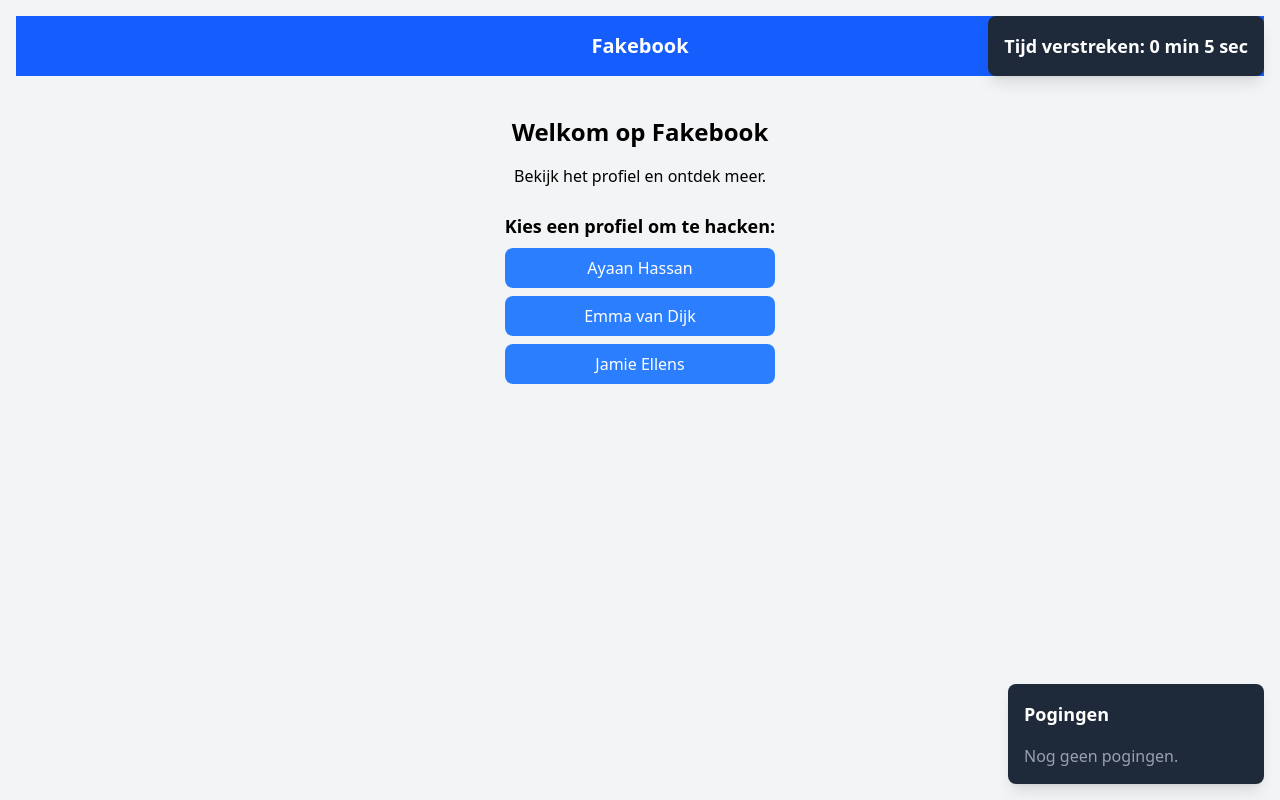
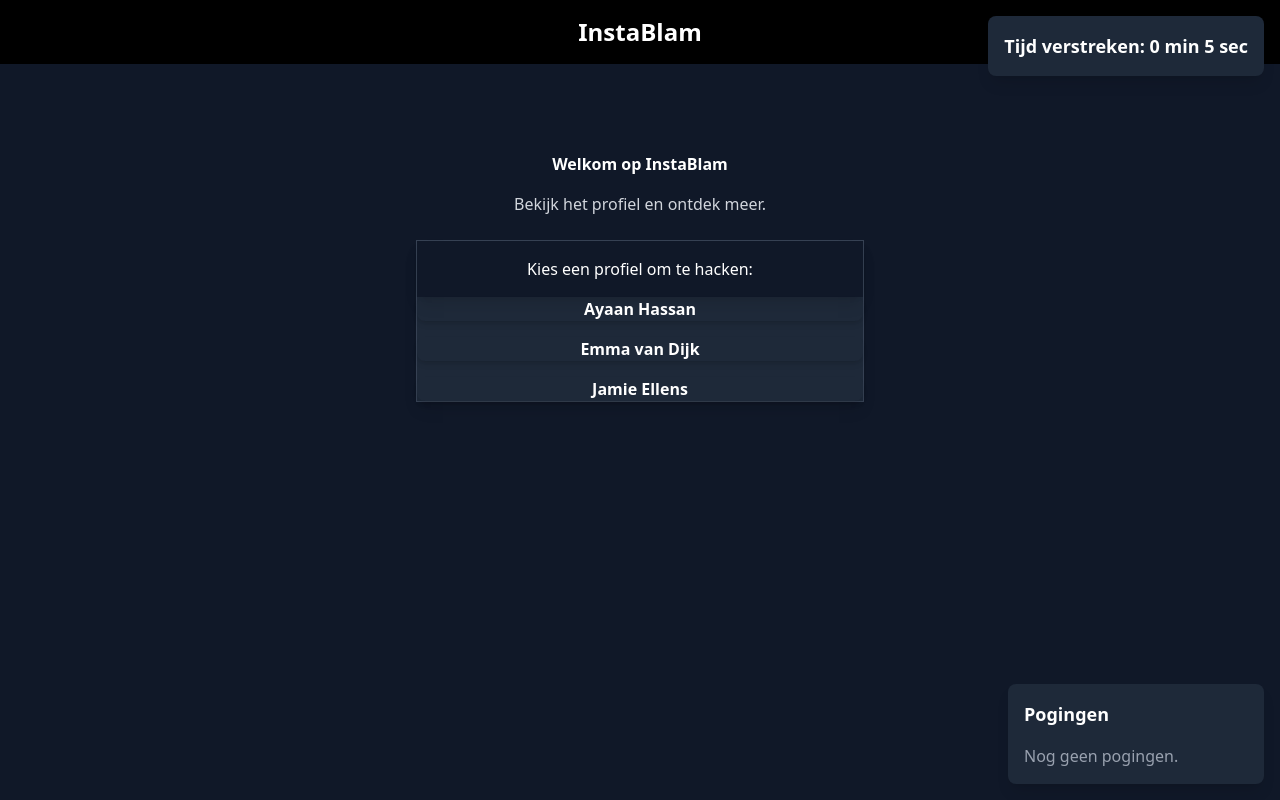
Before and after one commit to nkarimova24/kw1c-profileHack, a React (Vite) app: page / in a window 1280 px wide. Built offline with nearby package versions, Linux system fonts and the light colour scheme.

Commit message:
InstaBlam

```diff
--- a/src/App.jsx
+++ b/src/App.jsx
@@ -12,22 +12,37 @@ function App() {
   const [timerKey, setTimerKey] = useState(0);
 
   const resetTimer = () => {
-    setTimerKey(prevKey => prevKey + 1);
+    setTimerKey((prevKey) => prevKey + 1);
   };
 
   return (
     <Router>
-      <div className="min-h-screen bg-gray-100 text-black flex flex-col items-center p-4">
-        <header className="w-full bg-blue-600 p-4 text-center text-xl font-bold text-white">
-          Fakebook
+      <div className="min-h-screen bg-gray-900 text-white flex flex-col items-center">
+        {/* Fixed Header */}
+        <header className="fixed top-0 left-0 z-30 w-full bg-black p-4 text-center text-2xl font-bold">
+          InstaBlam
         </header>
-        <Timer key={timerKey} />
-        <Attempts attempts={attempts} />
-        <Routes>
-          <Route path="/" element={<HomePage />} />
-          <Route path="/profile/:id" element={<ProfilePage resetTimer={resetTimer} />} />
-          <Route path="/login/:id" element={<Login setAttempts={setAttempts} />} />
-        </Routes>
+
+        {/* Fixed Timer just below the header */}
+        <div className="fixed top-[64px] left-0 z-40 w-full bg-gray-900">
+          <Timer key={timerKey} />
+        </div>
+
+        {/* Content Container with top padding to offset the fixed header and timer */}
+        <div className="w-full pt-[112px] p-4">
+          <Attempts attempts={attempts} />
+          <Routes>
+            <Route path="/" element={<HomePage />} />
+            <Route
+              path="/profile/:id"
+              element={<ProfilePage resetTimer={resetTimer} />}
+            />
+            <Route
+              path="/login/:id"
+              element={<Login setAttempts={setAttempts} />}
+            />
+          </Routes>
+        </div>
       </div>
     </Router>
   );
--- a/src/components/Login.jsx
+++ b/src/components/Login.jsx
@@ -50,9 +50,9 @@ function Login({ setAttempts }) {
   return (
     <div className="flex justify-center mt-10 px-4">
       {profileLogin ? (
-        <Card className="w-full max-w-md shadow-lg">
-          <CardHeader className="bg-blue-500 text-center py-4">
-            <Typography variant="h5" color="white">
+        <Card className="w-full max-w-md shadow-2xl bg-gray-800 border border-gray-700">
+          <CardHeader className="bg-gray-900 text-center py-4">
+            <Typography variant="h5" className="text-white">
               Welkom {profileLogin.name}
             </Typography>
           </CardHeader>
@@ -64,9 +64,11 @@ function Login({ setAttempts }) {
                 value={password}
                 onChange={(e) => setPassword(e.target.value)}
                 required
+                className="bg-gray-700 text-white"
+                labelProps={{ className: "text-gray-300" }}
               />
               {message && (
-                <Typography variant="small" color="red">
+                <Typography variant="small" className="text-red-400">
                   {message}
                 </Typography>
               )}
@@ -84,7 +86,7 @@ function Login({ setAttempts }) {
           </form>
         </Card>
       ) : (
-        <Typography variant="h6" color="red" className="mt-10">
+        <Typography variant="h6" className="mt-10 text-red-400">
           Profiel niet gevonden.
         </Typography>
       )}
--- a/src/pages/HomePage.jsx
+++ b/src/pages/HomePage.jsx
@@ -1,22 +1,45 @@
 import { Link } from "react-router-dom";
+import {
+  Card,
+  CardHeader,
+  CardBody,
+  Typography,
+  Button,
+} from "@material-tailwind/react";
 
 function HomePage() {
   return (
-    <div className="text-center mt-10">
-      <h1 className="text-2xl font-bold">Welkom op Fakebook</h1>
-      <p className="mt-4">Bekijk het profiel en ontdek meer.</p>
-      <div className="mt-6">
-        <h2 className="text-lg font-bold">Kies een profiel om te hacken:</h2>
-        <Link to="/profile/ayaan-hassan" className="block bg-blue-500 p-2 mt-2 rounded-lg text-white hover:bg-blue-400">
+    <div className="flex flex-col items-center mt-10 px-4">
+      <Typography variant="h2" className="font-bold text-white">
+        Welkom op InstaBlam
+      </Typography>
+      <Typography variant="lead" className="mt-4 text-gray-300">
+        Bekijk het profiel en ontdek meer.
+      </Typography>
+      <Card className="w-full max-w-md mt-6 shadow-lg bg-gray-800 border border-gray-700">
+        <CardHeader className="bg-gray-900 text-center py-4">
+          <Typography variant="h5" className="text-white">
+            Kies een profiel om te hacken:
+          </Typography>
+        </CardHeader>
+        <CardBody className="flex flex-col gap-4">
+          <Link to="/profile/ayaan-hassan">
+            <Button fullWidth variant="filled" color="blue">
               Ayaan Hassan
+            </Button>
           </Link>
-        <Link to="/profile/emma-van-dijk" className="block bg-blue-500 p-2 mt-2 rounded-lg text-white hover:bg-blue-400">
+          <Link to="/profile/emma-van-dijk">
+            <Button fullWidth variant="filled" color="blue">
               Emma van Dijk
+            </Button>
           </Link>
-        <Link to="/profile/j.ellens" className="block bg-blue-500 p-2 mt-2 rounded-lg text-white hover:bg-blue-400">
+          <Link to="/profile/j.ellens">
+            <Button fullWidth variant="filled" color="blue">
               Jamie Ellens
+            </Button>
           </Link>
-      </div>
+        </CardBody>
+      </Card>
     </div>
   );
 }
--- a/src/pages/ProfilePage.jsx
+++ b/src/pages/ProfilePage.jsx
@@ -10,7 +10,7 @@ import {
   DialogBody,
   DialogFooter,
 } from "@material-tailwind/react";
-import { Fragment, useState } from "react";
+import { useState } from "react";
 import { useParams, useNavigate, Link } from "react-router-dom";
 
 const profiles = {
@@ -61,12 +61,23 @@ const profiles = {
   "j.ellens": {
     name: "Jamie Ellens",
     location: "Nijmegen, Nederland",
-    birthdate: "3 Augustus 1999",
+    birthdate: "3 Augustus",
     hobby: "Skaten, koken, graffiti",
-    image: "",
+    image:
+      "https://images.unsplash.com/photo-1611453621839-da40752783fa?fm=jpg&q=60&w=3000&ixlib=rb-4.0.3&ixid=M3wxMjA3fDB8MHxzZWFyY2h8Mnx8c2thdGVyJTIwYm95fGVufDB8fDB8fHww",
     posts: [
-      { text: "De zoveelste kickflip van vandaag", image: "", likes: 99 },
-      { text: "Frans cuisine", image: "", likes: 90 },
+      {
+        text: "De zoveelste kickflip van vandaag",
+        image:
+          "https://upload.wikimedia.org/wikipedia/commons/thumb/1/16/Skateboarding_kickflip_2.jpg/220px-Skateboarding_kickflip_2.jpg",
+        likes: 99,
+      },
+      {
+        text: "Frans cuisine",
+        image:
+          "https://encrypted-tbn0.gstatic.com/images?q=tbn:ANd9GcSRIpqUKeuhR2q6JlrcAsZKsLdFLilHWlAyhA&s",
+        likes: 90,
+      },
     ],
   },
 };
@@ -74,77 +85,57 @@ const profiles = {
 function ProfilePage({ resetTimer }) {
   const { id } = useParams();
   const navigate = useNavigate();
-  // Fallback to a default profile if the id isn't found
+  // Fallback default profile when none is found
   const profile = profiles[id] || profiles["ayaan-hassan"];
 
   const [isOpen, setIsOpen] = useState(false);
-
   const closeModal = () => setIsOpen(false);
-
   const handleBackToHome = () => {
     resetTimer();
     navigate("/");
   };
 
   return (
-    <div className="flex justify-center mt-10 px-4">
-      <Card className="w-full max-w-md shadow-lg">
+    <div className="min-h-screen bg-gray-900 text-white py-8 px-4">
+      {/* Header with Branding */}
+
+
+      {/* Main content: Profile Info & Posts Grid */}
+      <div className="max-w-6xl mx-auto flex flex-col md:flex-row gap-8">
+        {/* Profile Info Column */}
+        <div className="md:w-1/3">
+          <Card className="bg-gray-800 border border-gray-700 shadow-lg">
             <CardHeader floated={false} className="h-56">
               {profile.image ? (
                 <img
                   src={profile.image}
                   alt="Profiel Foto"
-              className="w-full h-full object-cover rounded-lg"
+                  className="w-full h-full object-cover rounded-t-lg"
                 />
               ) : (
-            <div className="w-full h-full flex items-center justify-center bg-gray-200 rounded-lg">
+                <div className="w-full h-full flex items-center justify-center bg-gray-700 rounded-t-lg">
                   <Typography variant="h4" color="gray">
                     Geen foto
                   </Typography>
                 </div>
               )}
             </CardHeader>
-        <CardBody className="text-center">
-          <Typography variant="h5" color="blue-gray" className="mb-2">
+            <CardBody>
+              <Typography variant="h5" className="mb-2">
                 {profile.name}
               </Typography>
-          <Typography color="gray" className="mb-1">
+              <Typography className="text-gray-400 mb-1">
                 {profile.location}
               </Typography>
-          <Typography variant="small" color="gray" className="mb-4">
+              <Typography variant="small" className="text-gray-500 mb-4">
                 {profile.birthdate}
               </Typography>
-          <Typography className="mb-4">
+              <Typography>
                 <strong>Hobby's:</strong> {profile.hobby}
               </Typography>
-
-          <Typography variant="h6" className="mb-2">
-            Posts
-          </Typography>
-          <div className="space-y-4">
-            {profile.posts.map((post, index) => (
-              <Card key={index} className="bg-gray-100">
-                <CardBody>
-                  <Typography className="mb-2">
-                    <strong>{profile.name}:</strong> {post.text}
-                  </Typography>
-                  {post.image && (
-                    <img
-                      src={post.image}
-                      alt="Post afbeelding"
-                      className="w-full rounded-lg mb-2"
-                    />
-                  )}
-                  <Typography variant="small" color="red" className="font-bold">
-                    ❤️ {post.likes} likes
-                  </Typography>
             </CardBody>
-              </Card>
-            ))}
-          </div>
-        </CardBody>
-        <CardFooter className="flex justify-between gap-2">
-          <Link to={`/login/${id}`} className="w-full">
+            <CardFooter className="flex flex-col gap-2">
+              <Link to={`/login/${id}`}>
                 <Button fullWidth variant="filled" color="blue">
                   Probeer in te loggen
                 </Button>
@@ -159,12 +150,41 @@ function ProfilePage({ resetTimer }) {
               </Button>
             </CardFooter>
           </Card>
+        </div>
 
-      {/* Dialog for confirmation */}
+        {/* Posts Grid Column */}
+        <div className="md:w-2/3">
+          <Typography variant="h6" className="mb-4 text-center">
+            Posts
+          </Typography>
+          <div className="grid grid-cols-1 sm:grid-cols-2 md:grid-cols-3 gap-4">
+            {profile.posts.map((post, index) => (
+              <Card key={index} className="bg-gray-800 border border-gray-700 shadow-md">
+                {post.image && (
+                  <img
+                    src={post.image}
+                    alt="Post afbeelding"
+                    className="object-cover w-full h-48 rounded-t-lg"
+                  />
+                )}
+                <CardBody className="p-2">
+                  <Typography variant="small" className="text-red-400 font-bold">
+                    ❤️ {post.likes}
+                  </Typography>
+                  {/* Optionally include post text */}
+                  <Typography variant="small" className="mt-1 text-gray-300">
+                    {post.text}
+                  </Typography>
+                </CardBody>
+              </Card>
+            ))}
+          </div>
+        </div>
+      </div>
+
+      {/* Dialog for Confirmation */}
       <Dialog open={isOpen} handler={closeModal}>
-        <DialogHeader>
-          Weet je zeker dat je deze pagina wilt verlaten?
-        </DialogHeader>
+        <DialogHeader>Weet je zeker dat je deze pagina wilt verlaten?</DialogHeader>
         <DialogBody divider>
           De timer zal worden gereset.
         </DialogBody>
```
Lines whose indentation alone changed are shown as unchanged.
